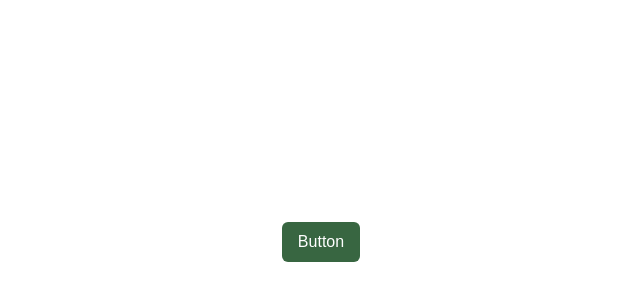
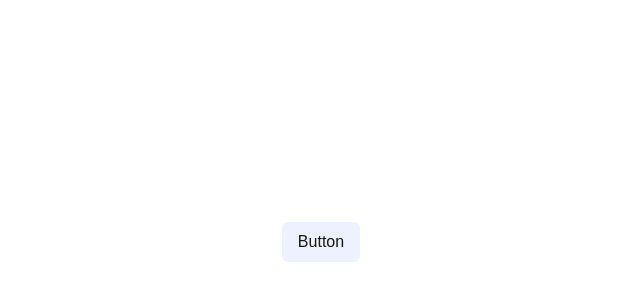
Before and after one commit to AndreiSager/thiccas-ui, a Next.js app: page / in a window 1280 px wide. Shown: the part 158-458 px from the top of the page, without its empty margins (319-959 px from the left). Built offline with nearby package versions, Linux system fonts and the light colour scheme.

Commit message:
style(button): change colors

```diff
--- a/src/components/Button/Button.tsx
+++ b/src/components/Button/Button.tsx
@@ -6,17 +6,16 @@ const button = cva("button", {
   variants: {
     intent: {
       primary: [
-        "bg-[#386641]",
+        "bg-primary",
+        "hover:bg-[#6C65EF]",
         "text-white",
         "border-transparent",
-        "hover:bg-[#4CAF50]",
         "rounded-md",
       ],
       secondary: [
-        "bg-[#386641]",
-        "text-white",
+        "bg-[#EEF1FF]",
         "border-transparent",
-        "hover:bg-[#4CAF50]",
+        "hover:bg-[#6C65EF]",
         "rounded-md",
       ],
       tertiary: ["text-black", "border", "rounded-md"],
```
